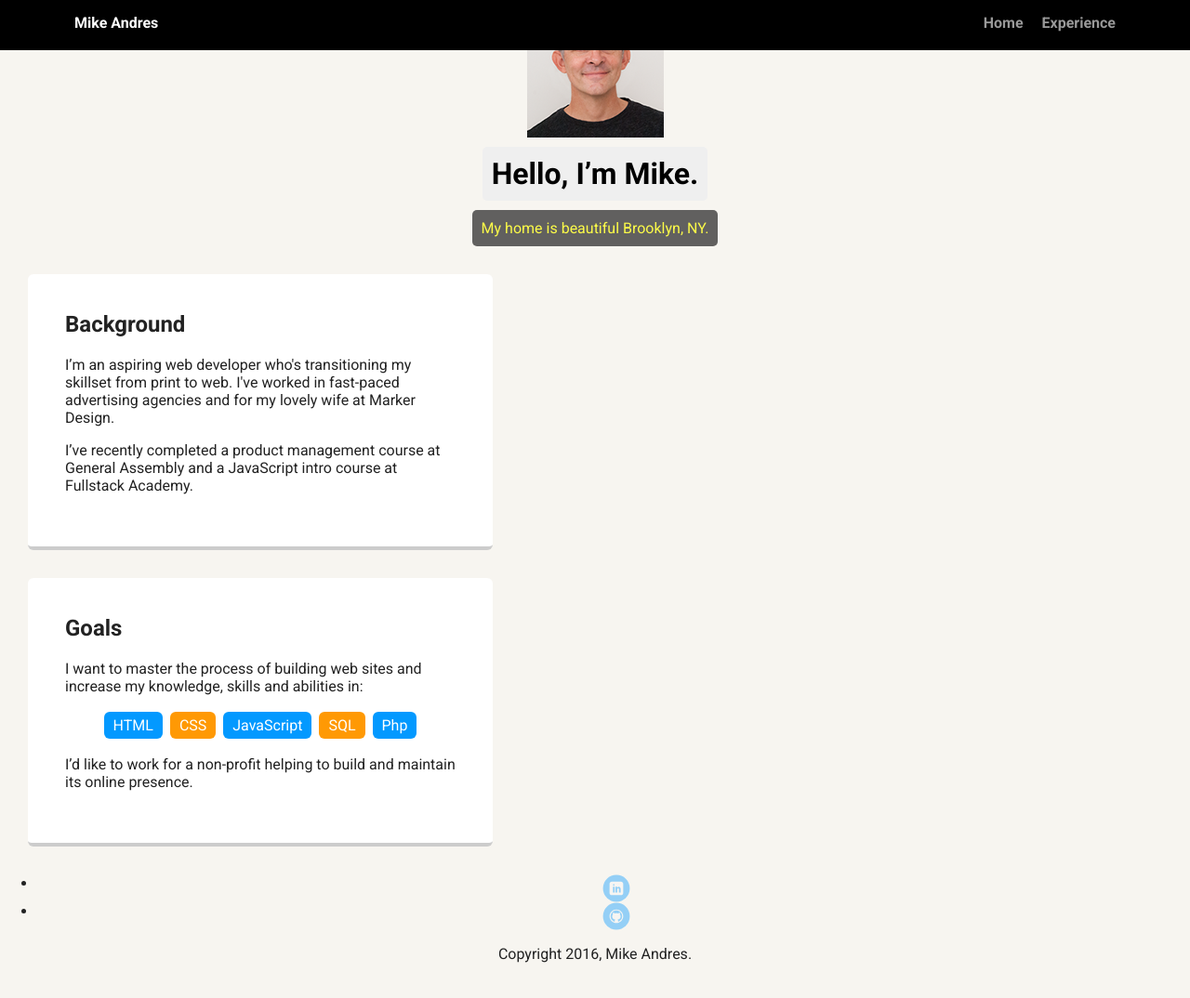
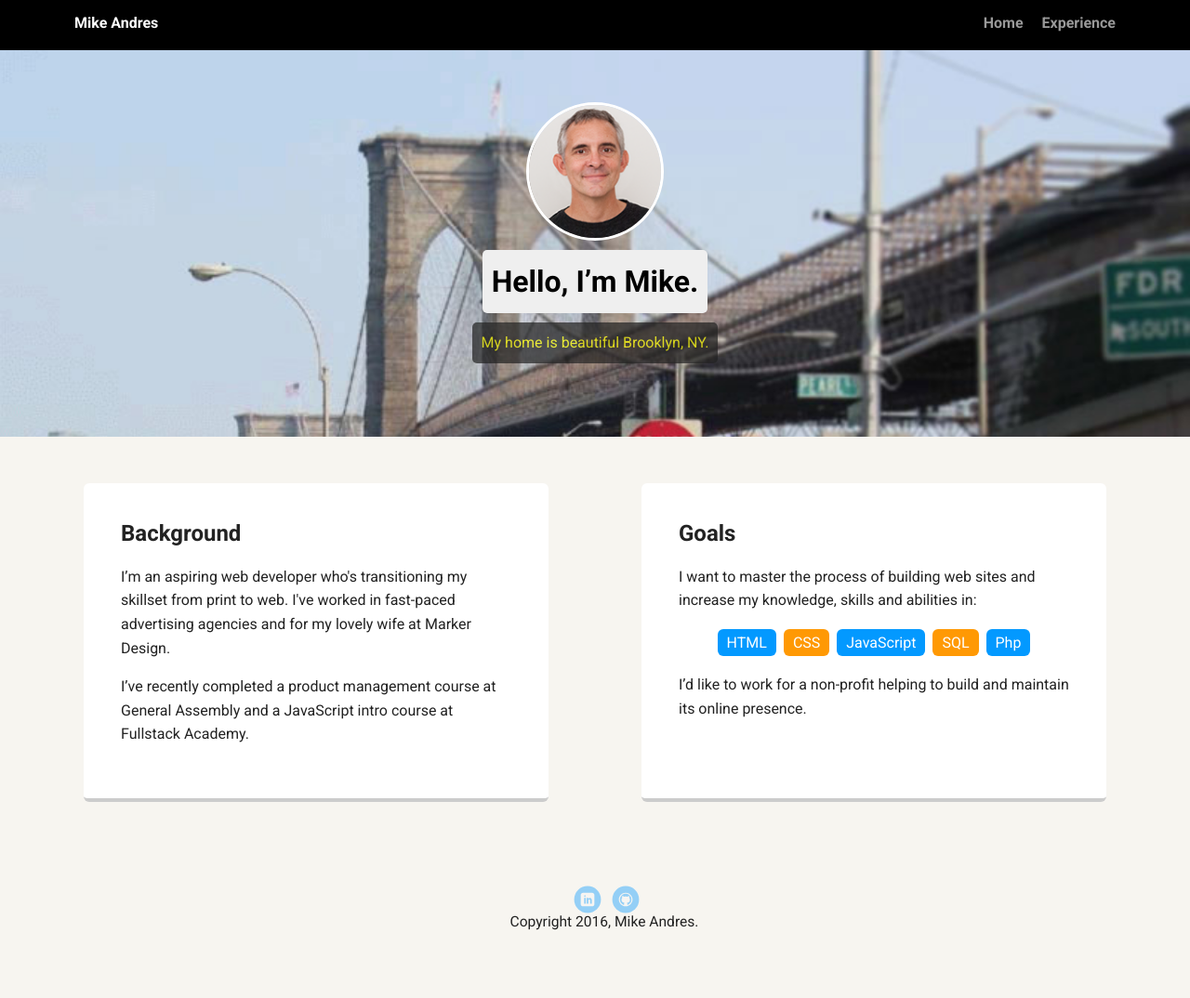
Before and after one commit to Brooklynlorax/Treehouse-Portfolio, a plain HTML site: page index.html in a window 1280 px wide. Shown: the whole page at 93% size. Before the commit the page ends 1052 px from the top, so only its background shows below. Drawn offline with Linux system fonts and the light colour scheme; a web font is replaced by a local one.

Commit message:
Fix problems caused by html cleaner
Put header tag and flex class back in

```diff
--- a/index.html
+++ b/index.html
@@ -20,13 +20,18 @@
 
       <li><a href="experience.html">Experience</a></li>
     </ul>
-  </div><img src="images/mike-andres.png" alt="Photo of Mike" class="profile-image" />
+  </div>
 
-  <h1 class="tag name">Hello, I&#8217;m Mike.</h1>
+  <header>
+    <img src="images/mike-andres.png" alt="Photo of Mike" class="profile-image" />
 
-  <p class="tag location">My home is beautiful Brooklyn, NY.</p>
+    <h1 class="tag name">Hello, I&#8217;m Mike.</h1>
 
-  <div class="card">
+    <p class="tag location">My home is beautiful Brooklyn, NY.</p>
+  </header>
+
+  <main class="flex">
+    <div class="card">
     <h2>Background</h2>
 
     <p>I&#8217;m an aspiring web developer who's transitioning my skillset from print to
@@ -59,7 +64,9 @@
     presence.</p>
   </div>
 
-  <ul>
+  </main>
+  <footer>
+    <ul>
     <li><a href="https://www.linkedin.com/in/mikeandres" class=
     "social linkedin">LinkedIn</a></li>
 
@@ -67,5 +74,6 @@
   </ul>
 
   <p class="copyright">Copyright 2016, Mike Andres.</p>
+</footer>
 </body>
 </html>
```
